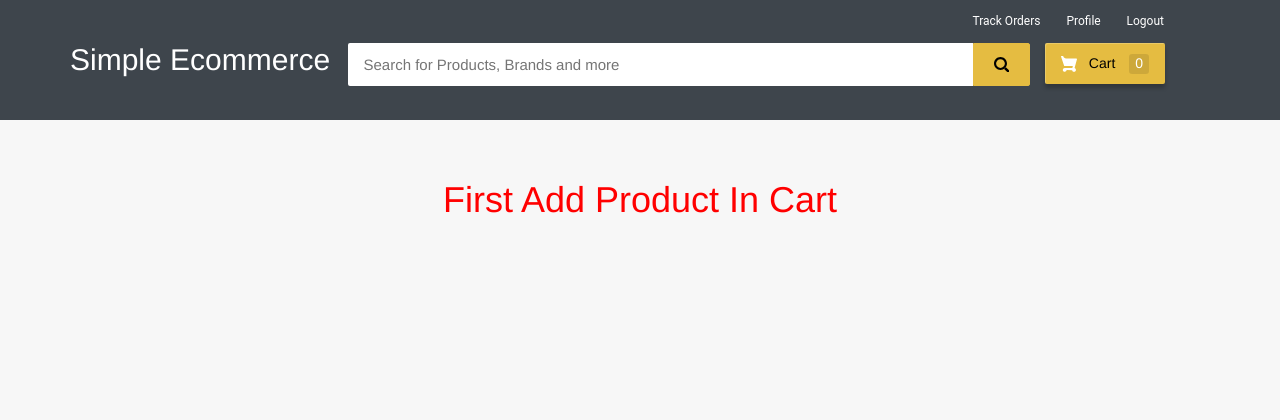
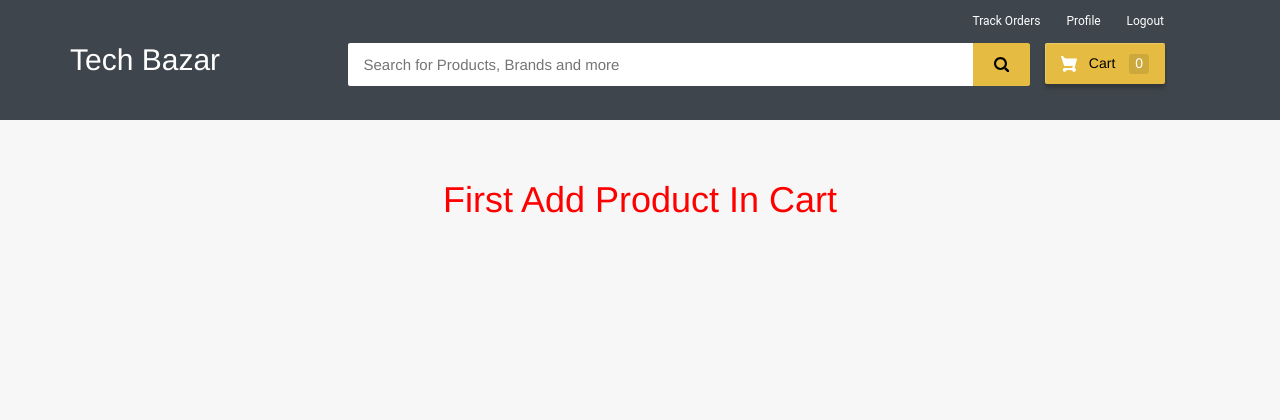
Before and after one commit to HasanAlMamun7/CSE-322, a Django app: page /customer-address in a window 1280 px wide. Shown: the top 420 px of the page. Run offline with Django 3.2, Linux system fonts and the light colour scheme; a user stored in the database is signed in; some libraries are stand-ins or nearby versions.

Commit message:
update customer base page

```diff
--- a/templates/ecom/customer_base.html
+++ b/templates/ecom/customer_base.html
@@ -261,7 +261,7 @@ body {
         </div>
         <div class="row row2">
             <div class="col-sm-3">
-                <h2 style="margin:0px;"><a style="text-decoration:none; color:white;" href="/"><span class="largenav">Simple Ecommerce </span></a></h2>
+                <h2 style="margin:0px;"><a style="text-decoration:none; color:white;" href="/"><span class="largenav">Tech Bazar</span></a></h2>
             </div>
 
             <div class="navbar-search smallsearch col-sm-7 col-xs-11">
```
